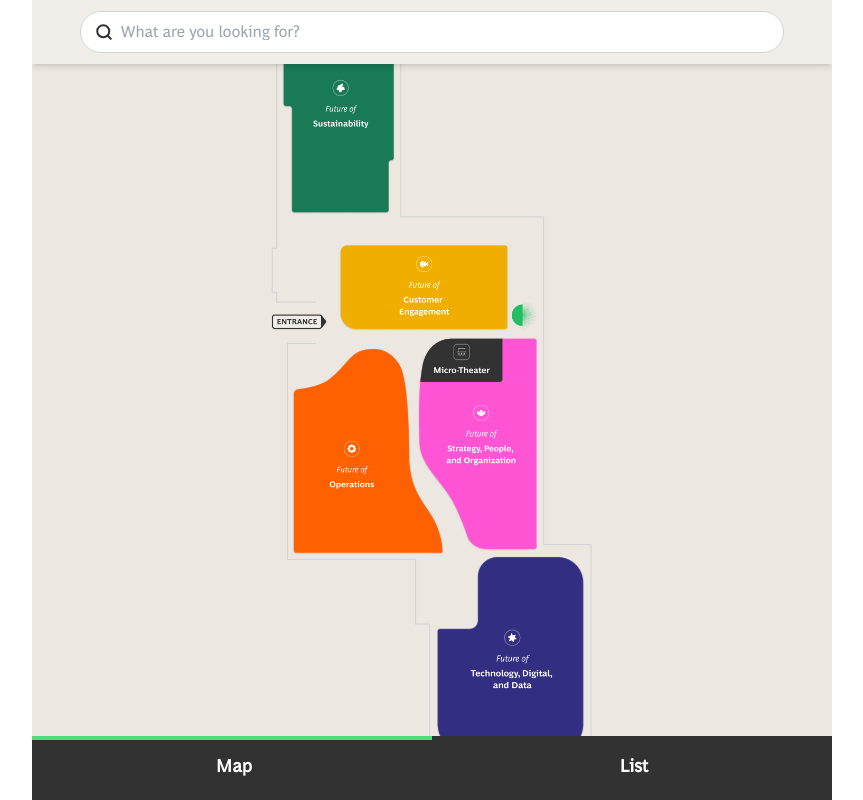
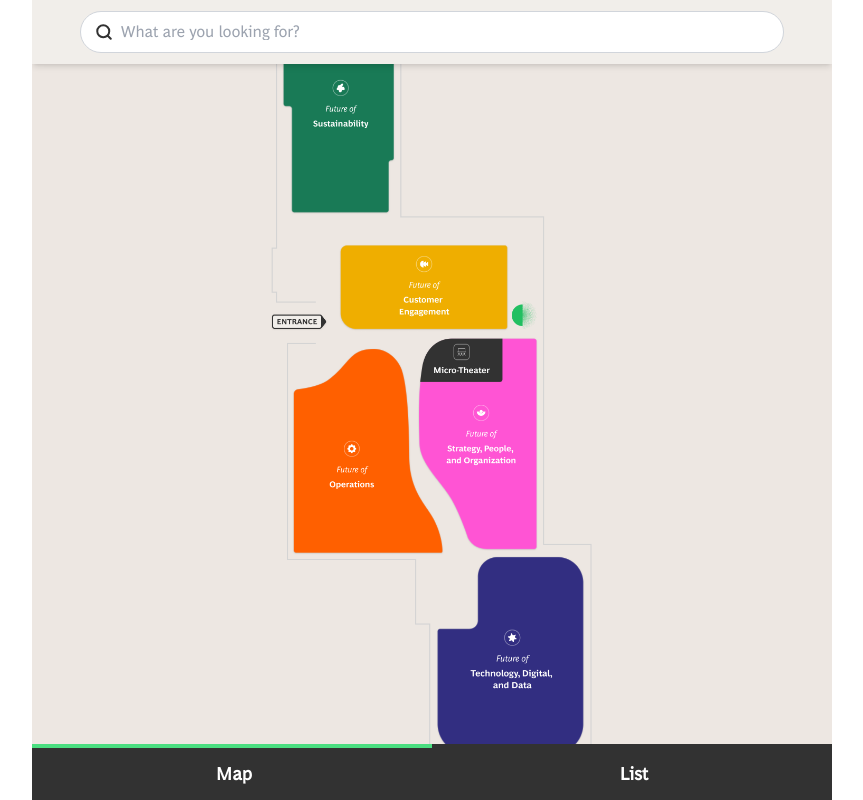
Before and after one commit to diecolgar/edge-map-2025, a Next.js app: page / in a window 1280 px wide. Shown: the whole page, without its empty margins (208-1071 px from the left). Built offline with nearby package versions, Linux system fonts and the light colour scheme.

Commit message:
v1 bottom bar fix

```diff
--- a/app/components/BoothInfoSheet.jsx
+++ b/app/components/BoothInfoSheet.jsx
@@ -97,7 +97,7 @@ const BoothInfoSheet = ({ location, onClose }) => {
         <div
           className={`
             ${sheetState === "expanded" ? "overflow-y-auto" : "overflow-hidden"}
-            px-6 pb-16
+            px-6 pb-14
           `}
           style={{ height: "calc(100% - 56px)" }} // 56px = altura aprox. de la cabecera
         >
--- a/app/components/BottomBar.jsx
+++ b/app/components/BottomBar.jsx
@@ -3,7 +3,7 @@ import React from "react";
 
 const BottomBar = ({ activeView, onChangeView }) => {
   return (
-    <div className="absolute bottom-0 left-0 w-full z-[1000] bg-[#323232] pb-4 h-16 flex flex-col items-center">
+    <div className="absolute bottom-0 left-0 w-full z-[1000] bg-[#323232] h-14 flex flex-col items-center">
       {/* Contenedor del indicador: ocupa el 100% del ancho */}
       <div className="relative w-full h-2 mb-2">
         {/* Div indicador: ocupa el 50% y se mueve según activeView */}
```
